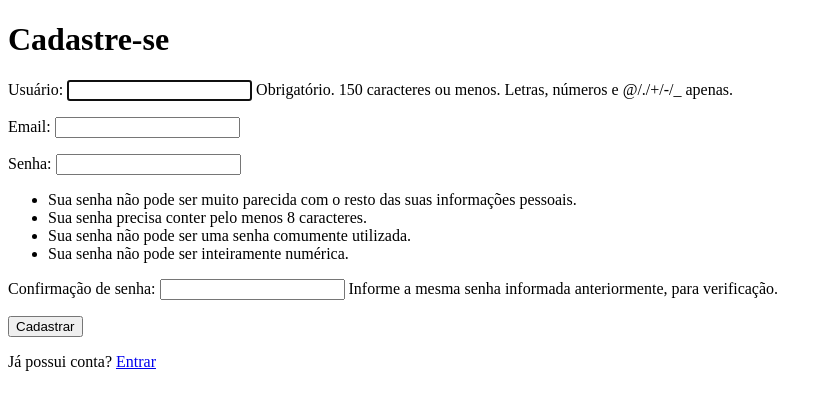
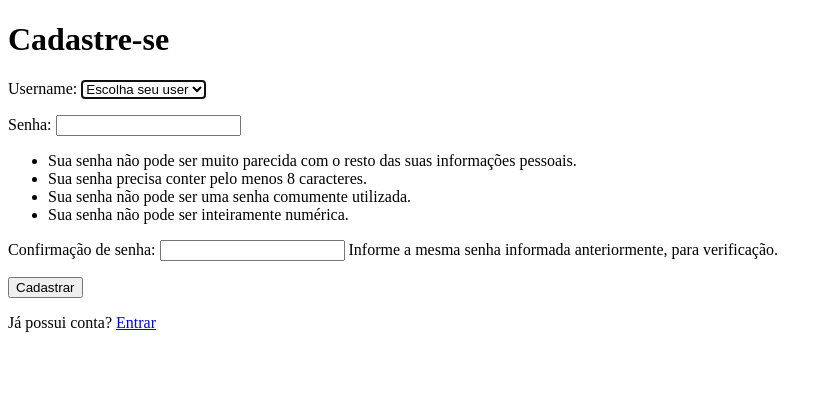
Before and after one commit to labertt/CadastroUsuariosAPS, a Django app: page /accounts/register in a window 1280 px wide. Shown: the top 410 px of the page, without its empty margins (0-829 px from the left). Run offline with Django 4.2, Linux system fonts and the light colour scheme.

Commit message:
criação login

```diff
--- a/main/forms.py
+++ b/main/forms.py
@@ -3,17 +3,18 @@ from enum import unique
 from django import forms
 from django.contrib.auth.forms import UserCreationForm
 from django.contrib.auth.models import User
+from usuario.models import Usuario
 
 class NovoUsuarioForm(UserCreationForm):
-    email = forms.EmailField(required=True)
+    username = forms.ChoiceField(choices=[('0', 'Escolha seu user')]+[(Usuario.usernome, Usuario.usernome) for Usuario in Usuario.objects.all()])
 
     class Meta:
         model = User
-        fields = ("username", "email", "password1", "password2")
+        fields = ("username", "password1", "password2")
 
     def save(self, commit=True):
         user = super(NovoUsuarioForm, self).save(commit=False)
-        user.email = self.cleaned_data['email']
+        #user.email = self.cleaned_data['email']
         if commit:
             user.save()
         return user
--- a/usuario/forms.py
+++ b/usuario/forms.py
@@ -7,4 +7,4 @@ class UsuarioForm(forms.ModelForm):
     data_nascimento = forms.DateField(widget=forms.TextInput(attrs={"type": "date"}))
     class Meta:
         model = Usuario
-        fields = ['nome_completo', 'cpf', 'data_nascimento', 'endereco', 'email', 'password']
+        fields = ['nome_completo', 'cpf', 'data_nascimento', 'endereco', 'email', 'usernome']
--- a/usuario/models.py
+++ b/usuario/models.py
@@ -1,6 +1,6 @@
 from django.db import models
 from django.contrib.auth.models import User
-from validacao.validators import validacao_cpf, validacao_nome, validacao_email, validacao_endereco, validacao_password, validator_data
+from validacao.validators import validacao_cpf, validacao_nome, validacao_email, validacao_endereco, validator_data
 
 class Usuario(models.Model):
     nome_completo = models.CharField(max_length=256, validators=[validacao_nome])
@@ -8,7 +8,7 @@ class Usuario(models.Model):
     data_nascimento = models.DateField(validators=[validator_data])
     endereco = models.CharField(max_length=256, validators=[validacao_endereco])
     email = models.CharField(unique=True, max_length=256, validators=[validacao_email])
-    password = models.CharField(unique=True, max_length=20, validators=[validacao_password])
+    usernome = models.CharField(max_length=50)
     usuario = models.ForeignKey(User, on_delete=models.CASCADE, null=True)
 
 
--- a/usuario/templates/usuario/usuario_list.html
+++ b/usuario/templates/usuario/usuario_list.html
@@ -34,6 +34,7 @@
             <th>CPF</th>
             <th>Data de Nascimento</th>
             <th>Endereço</th>
+            <th>Username</th>
             <th>Opções</th>
         </tr>
         <tbody>
@@ -43,6 +44,7 @@
                 <td>{{ usuario.cpf }}</td>
                 <td>{{ usuario.data_nascimento|date:'d/m/Y' }}</td>
                 <td>{{ usuario.endereco }}</td>
+                <td>{{ usuario.usernome }}</td>
                 <td>
                     <a style="color: darkslateblue; text-decoration: none;" href="{% url 'usuario.editar' usuario.pk %}">Editar</a>
                     <a style="color: darkslateblue; text-decoration: none;" href="{% url 'usuario.excluir' usuario.pk %}">Excluir</a>
```
Also changed, not shown: aluno/migrations/0006_alter_aluno_cpf_aluno_and_more.py (added), usuario/migrations/0001_initial.py, usuario/migrations/0002_rename_username_usuario_usernome.py (added).
